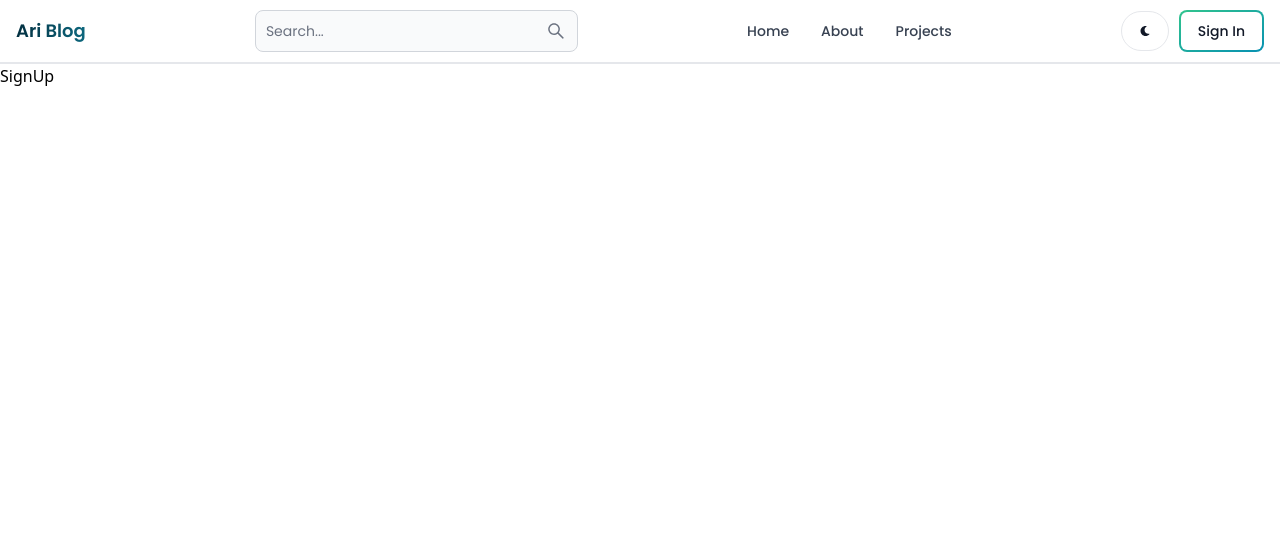
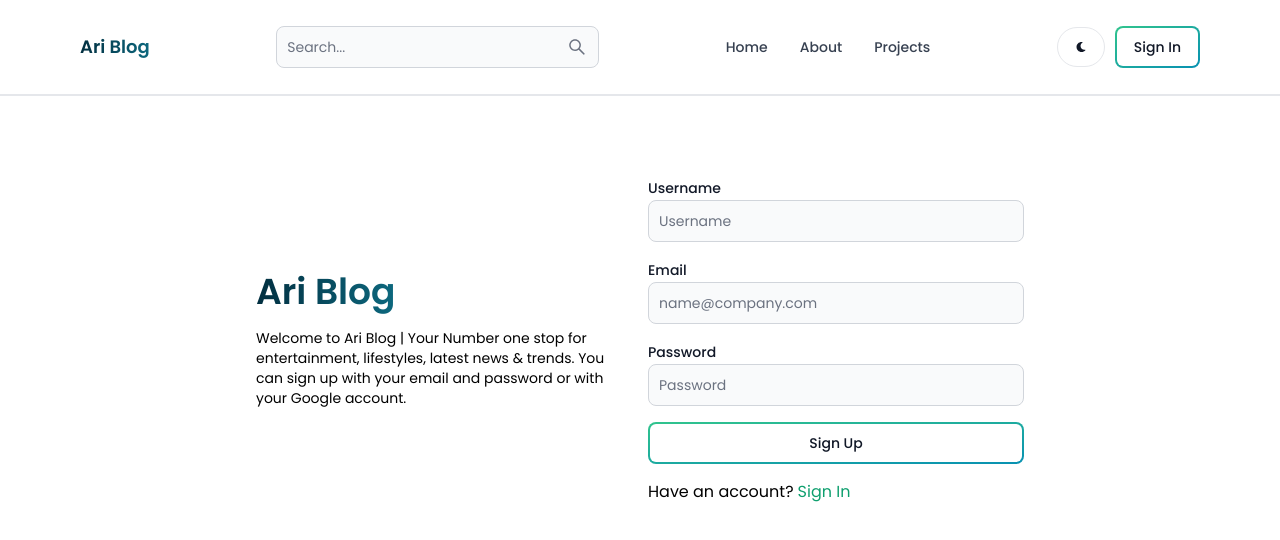
Before and after one commit to Thobbytosin/mern-ari-blog, a React (Vite) app in the folder client/: page /sign-up in a window 1280 px wide. Shown: the top 540 px of the page. Built offline with nearby package versions, Linux system fonts and the light colour scheme.

Commit message:
create sign up page ui

```diff
--- a/client/src/components/Header/Header.jsx
+++ b/client/src/components/Header/Header.jsx
@@ -9,12 +9,13 @@ import React from "react";
 import { Link, useLocation } from "react-router-dom";
 import { AiOutlineSearch } from "react-icons/ai";
 import { FaMoon } from "react-icons/fa";
+import styles from "../../styles";
 
 const Header = () => {
   const path = useLocation().pathname;
   return (
-    <div>
-      <Navbar className=" border-b-2 font-poppins">
+    <div className={`border-b-2  ${styles.padding}`}>
+      <Navbar className=" font-poppins">
         <Link
           to={"/"}
           className=" self-center whitespace-nowrap text-gradient font-semibold font-poppins text-lg"
--- a/client/src/pages/SignUp.jsx
+++ b/client/src/pages/SignUp.jsx
@@ -1,7 +1,57 @@
+import { Button, Label, TextInput } from "flowbite-react";
 import React from "react";
+import { Link } from "react-router-dom";
+import styles from "../styles";
 
 const SignUp = () => {
-  return <div>SignUp</div>;
+  return (
+    <div className={`${styles.paddingX} min-h-screen mt-20 font-poppins`}>
+      <div className=" flex md:flex-row flex-col md:items-center justify-center max-w-3xl mx-auto gap-4">
+        <div className="flex-1">
+          <Link
+            to={"/"}
+            className=" self-center whitespace-nowrap text-gradient font-semibold font-poppins text-4xl"
+          >
+            Ari Blog
+          </Link>
+          <p className=" text-sm mt-4 text-left">
+            Welcome to Ari Blog | Your Number one stop for entertainment,
+            lifestyles, latest news & trends. You can sign up with your email
+            and password or with your Google account.
+          </p>
+        </div>
+        <div className=" flex-1">
+          <form className="flex flex-col gap-4">
+            <div>
+              <Label value="Username" />
+              <TextInput type="text" placeholder="Username" id="username" />
+            </div>
+            <div>
+              <Label value="Email" />
+              <TextInput
+                type="email"
+                placeholder="name@company.com"
+                id="email"
+              />
+            </div>
+            <div>
+              <Label value="Password" />
+              <TextInput type="password" placeholder="Password" id="password" />
+            </div>
+            <Button gradientDuoTone={"greenToBlue"} outline>
+              Sign Up
+            </Button>
+          </form>
+          <div className=" mt-4">
+            <span>Have an account?</span>
+            <Link to={"/sign-in"} className="text-green-500 ml-1">
+              Sign In
+            </Link>
+          </div>
+        </div>
+      </div>
+    </div>
+  );
 };
 
 export default SignUp;
--- /dev/null
+++ b/client/src/styles.js
@@ -0,0 +1,11 @@
+const styles = {
+  padding: "md:px-16 md:py-4 px-6 py-2",
+  paddingX: "md:px-16 px-6",
+  paddingY: "md:py-4 py-2",
+
+  margin: "md:mx-16 md:my-4 mx-6 my-2",
+  marginX: "md:mx-16 mx-6",
+  marginY: "md:my-4 my-2",
+};
+
+export default styles;
```
Also changed, not shown: 1 other file (tests, documents, lock files or other folders).
